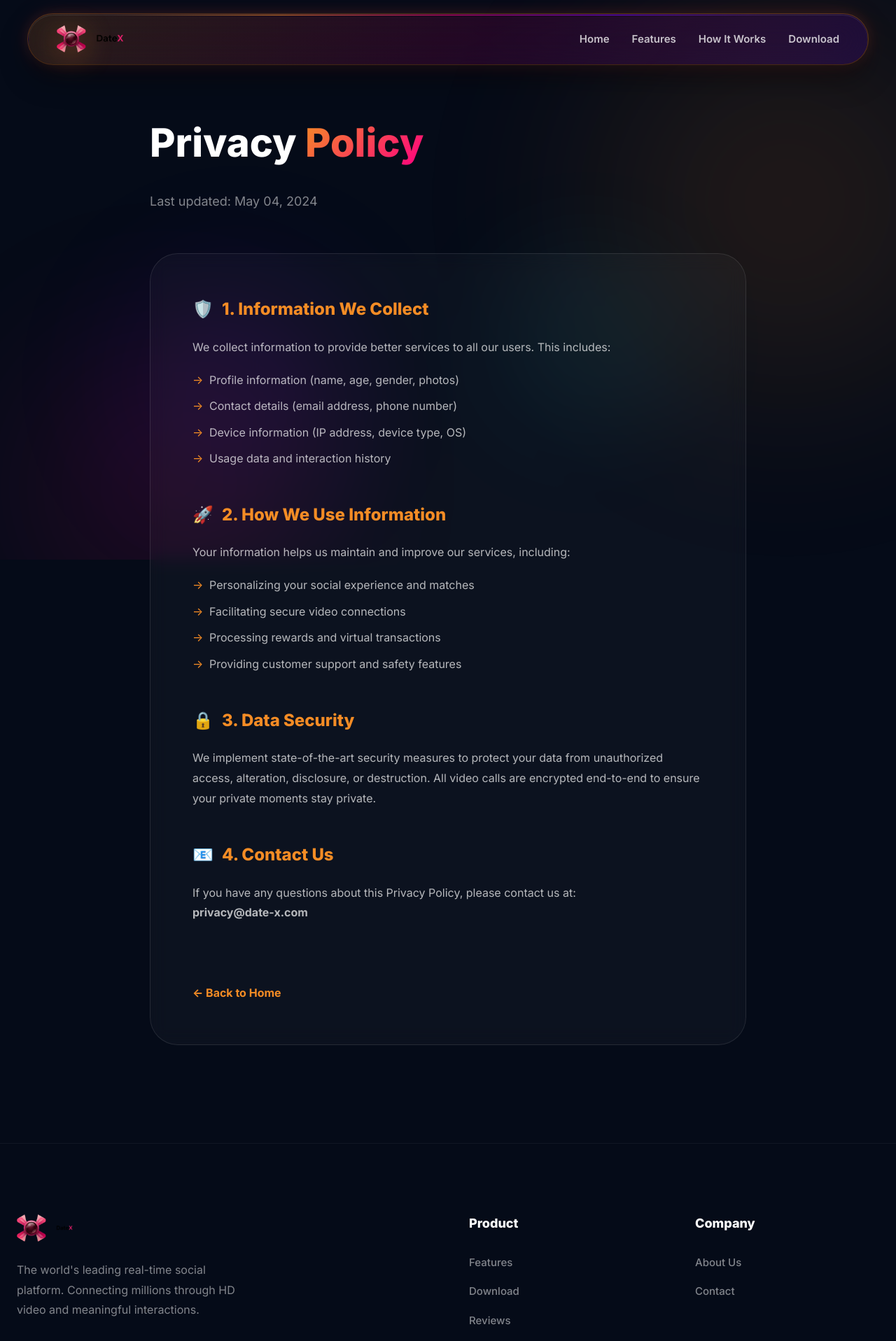
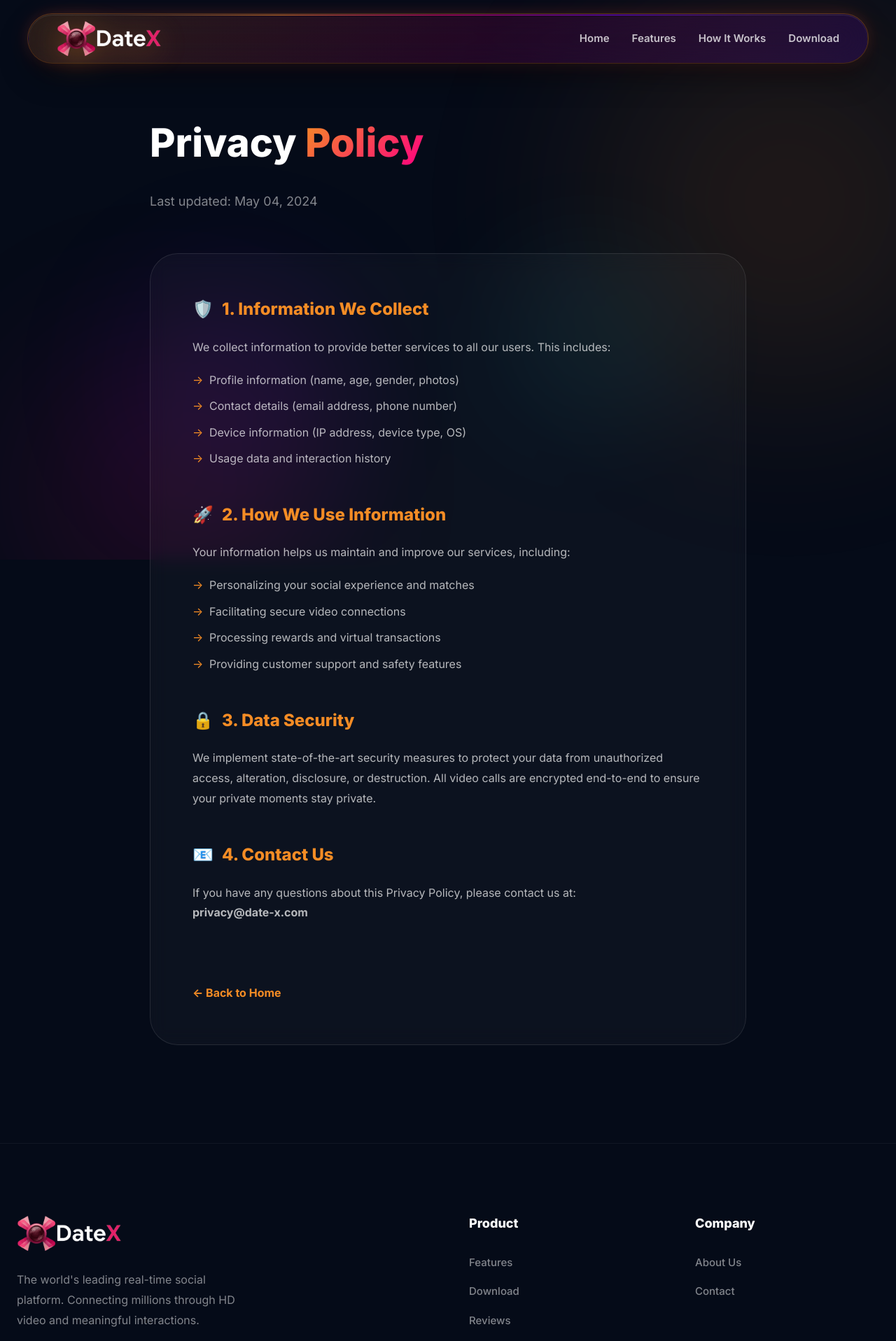
Before and after one commit to 2018dayanan/date-x_landing_page, a React (Vite) app: page /privacy in a window 1280 px wide. Shown: the top 1917 px of the page at 70% size. Built offline with nearby package versions, Linux system fonts and the light colour scheme.

Commit message:
feat: update navbar and footer branding to use unified logo asset

```diff
--- a/src/components/Footer.css
+++ b/src/components/Footer.css
@@ -27,8 +27,8 @@
 }
 
 .footer-logo-main {
-  width: 42px;
-  height: 42px;
+  width: 150px;
+  height: 150;
   object-fit: contain;
 }
 
--- a/src/components/Footer.tsx
+++ b/src/components/Footer.tsx
@@ -1,5 +1,5 @@
-import mainLogo from '../assets/main_log.png';
-import textLogo from '../assets/text_logo.png';
+
+import textLogo from '../assets/logo_white.png';
 import React from 'react';
 import { Link } from 'react-router-dom';
 import './Footer.css';
@@ -31,8 +31,7 @@ const Footer: React.FC = () => {
           <div className="footer-brand">
             <Link to="/" className="footer-logo-link">
               <div className="footer-logo-container">
-                <img src={mainLogo} alt="Date-x Logo" className="footer-logo-main" />
-                <img src={textLogo} alt="Date-x" className="footer-logo-text" />
+                <img src={textLogo} alt="Date-x Logo" className="footer-logo-main" />
               </div>
             </Link>
             <p className="footer-description">
--- a/src/components/Navbar.css
+++ b/src/components/Navbar.css
@@ -44,12 +44,19 @@
   gap: 14px;
   cursor: pointer;
   text-decoration: none;
+  height: 40px; /* Fixed height for container */
+  width: 150px; /* Match logo width to keep space */
+  position: relative;
 }
 
 .logo-main {
-  width: 42px;
-  height: 42px;
+  width: 150px;
+  height: 150px;
   object-fit: contain;
+  position: absolute;
+  top: 50%;
+  left: 0;
+  transform: translateY(-50%);
 }
 
 .logo-text {
--- a/src/components/Navbar.tsx
+++ b/src/components/Navbar.tsx
@@ -1,5 +1,4 @@
-import mainLogo from '../assets/main_log.png';
-import textLogo from '../assets/text_logo.png';
+import textLogo from '../assets/logo_white.png';
 import { Link } from 'react-router-dom';
 import React, { useState, useEffect } from 'react';
 import './Navbar.css';
@@ -43,12 +42,12 @@ const Navbar: React.FC = () => {
         {/* Logo */}
         <Link to="/" className="logo-container">
           <img
-            src={mainLogo}
+            src={textLogo}
             alt="Date-x Logo"
             className="logo-main"
             style={{ filter: `drop-shadow(0 8px 20px ${colors.primary}66)` }}
           />
-          <img src={textLogo} alt="Date-x" className="logo-text" />
+          {/* <img src={textLogo} alt="Date-x" className="logo-text" /> */}
         </Link>
 
         {/* Desktop Nav Links */}
```
